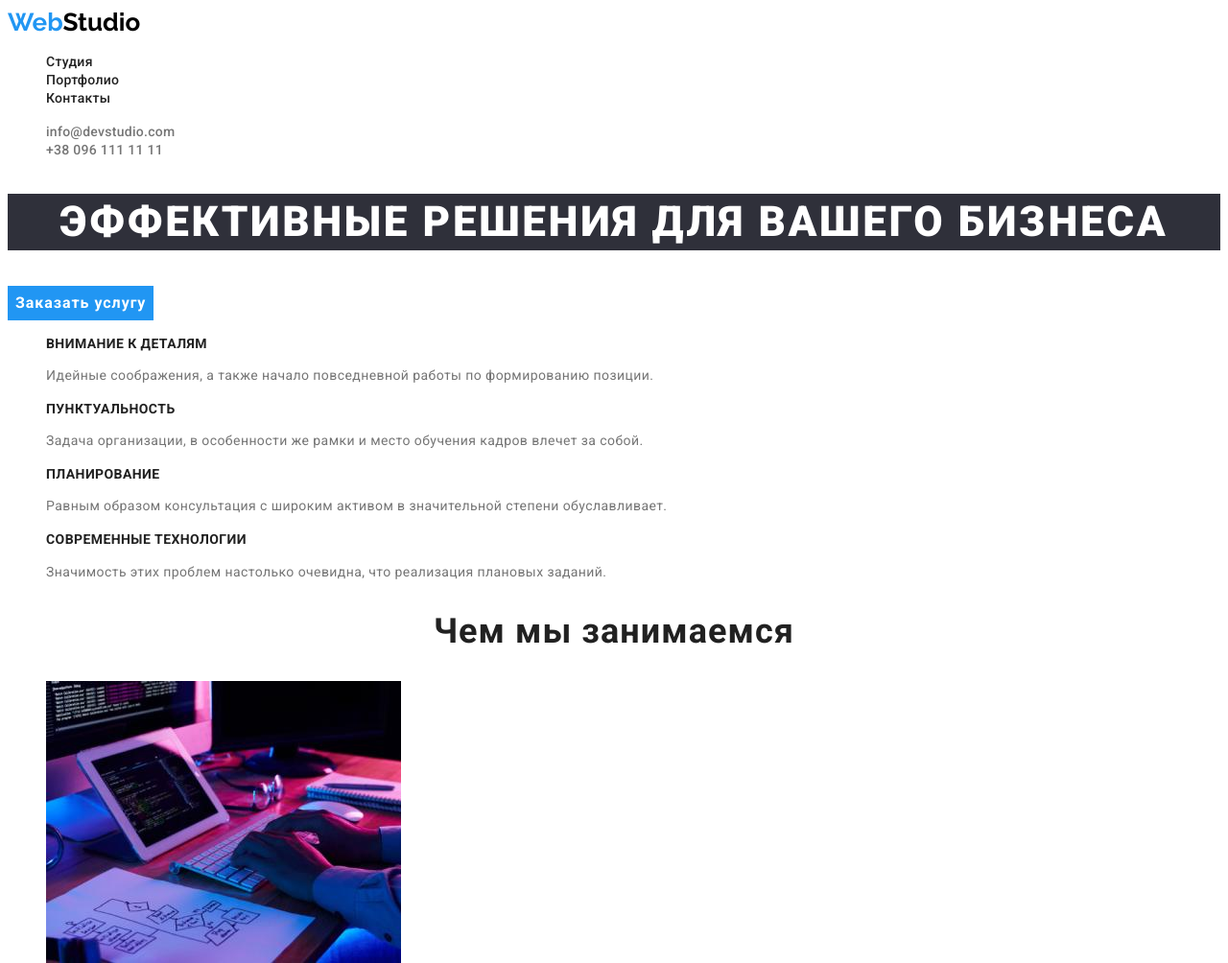
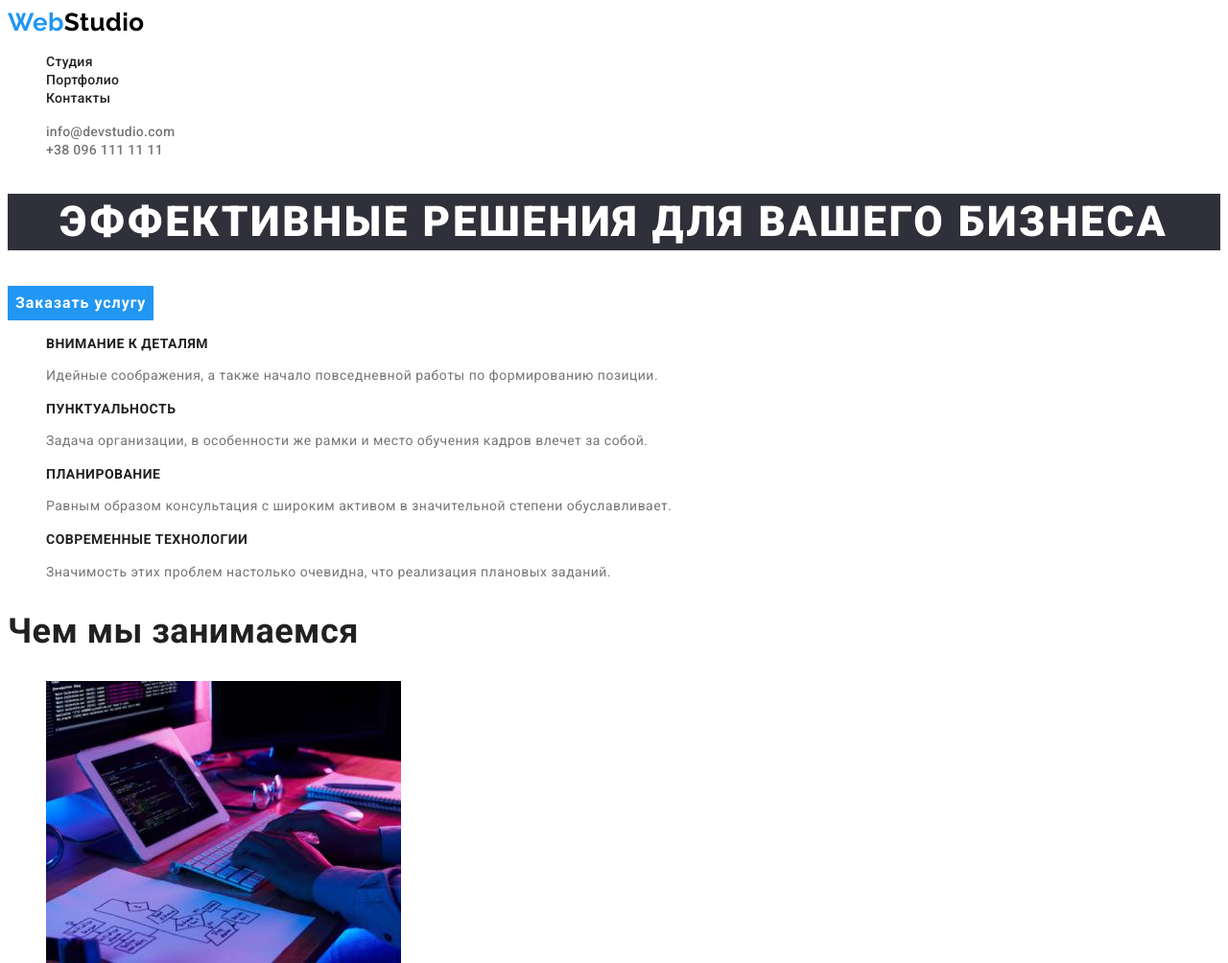
Before and after one commit to DariaKelesh/goit-markup-hw-02, a plain HTML site: page index.html in a window 1280 px wide. Shown: the top 1004 px of the page at 96% size. Drawn offline with Linux system fonts and the light colour scheme.

Commit message:
small current changes

```diff
--- a/css/styles.css
+++ b/css/styles.css
@@ -12,6 +12,8 @@
 }
 .page {
   font-family: "Roboto", sans-serif;
+  letter-spacing: 0.03em;
+
   color: var(--primary-text-color);
 }
 .list {
@@ -35,7 +37,7 @@
 /* Logo */
 .logo {
   color: #000000;
-  font-family: Raleway;
+  font-family: Raleway, sans-serif;
   font-weight: 700;
   font-size: 26px;
 }
@@ -82,33 +84,29 @@
   color: var(--btn-color);
   background-color: var(--accent-color);
   border-color: transparent;
+
   font-family: inherit;
   font-weight: 700;
   font-size: 16px;
   line-height: 1.87;
-  align-items: center;
-  text-align: center;
   letter-spacing: 0.06em;
+
+  cursor: pointer;
 }
 /* section */
 .section-title {
   font-weight: 700;
   font-size: 36px;
   line-height: 1.16;
-  text-align: center;
-  letter-spacing: 0.03em;
 }
 .section-subtitle {
   font-weight: 700;
   font-size: 14px;
   line-height: 1.16;
-  letter-spacing: 0.03em;
 }
 .subtitle-text {
-  font-weight: 400;
   font-size: 14px;
   line-height: 1.71;
-  letter-spacing: 0.03em;
   color: var(--secondary-text-color);
 }
 /* ADVANTAGES */
```
Also changed, not shown: index.html (+0 -5 lines).
